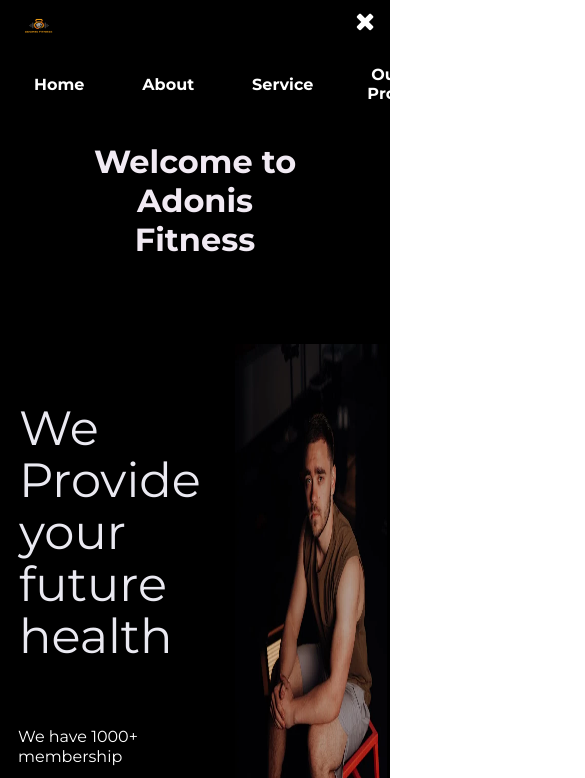
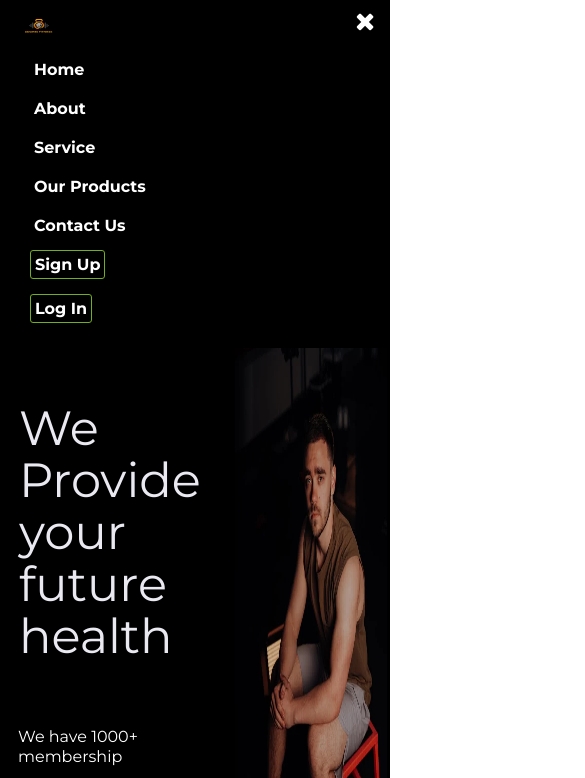
Before and after one commit to sohelsamla/adonisfitness, a plain HTML site: page index.html in a window 390 px wide. Both pictures are taken after a click on the element 364 px from the left and 21 px from the top of the page. Shown: the top 778 px of the page, 585 px wide, since content can reach past the window. Drawn offline with nearby package versions, Linux system fonts and the light colour scheme; files whose address does not match are found by name; a web font is replaced by a local one.

Commit message:
Update responsive.css

```diff
--- a/css/responsive.css
+++ b/css/responsive.css
@@ -223,4 +223,7 @@
 .menu_bar.active .menu-bar-icon{
     display: none;
 }
+.nav-element ul{
+    display: block;
 }
+}
```
